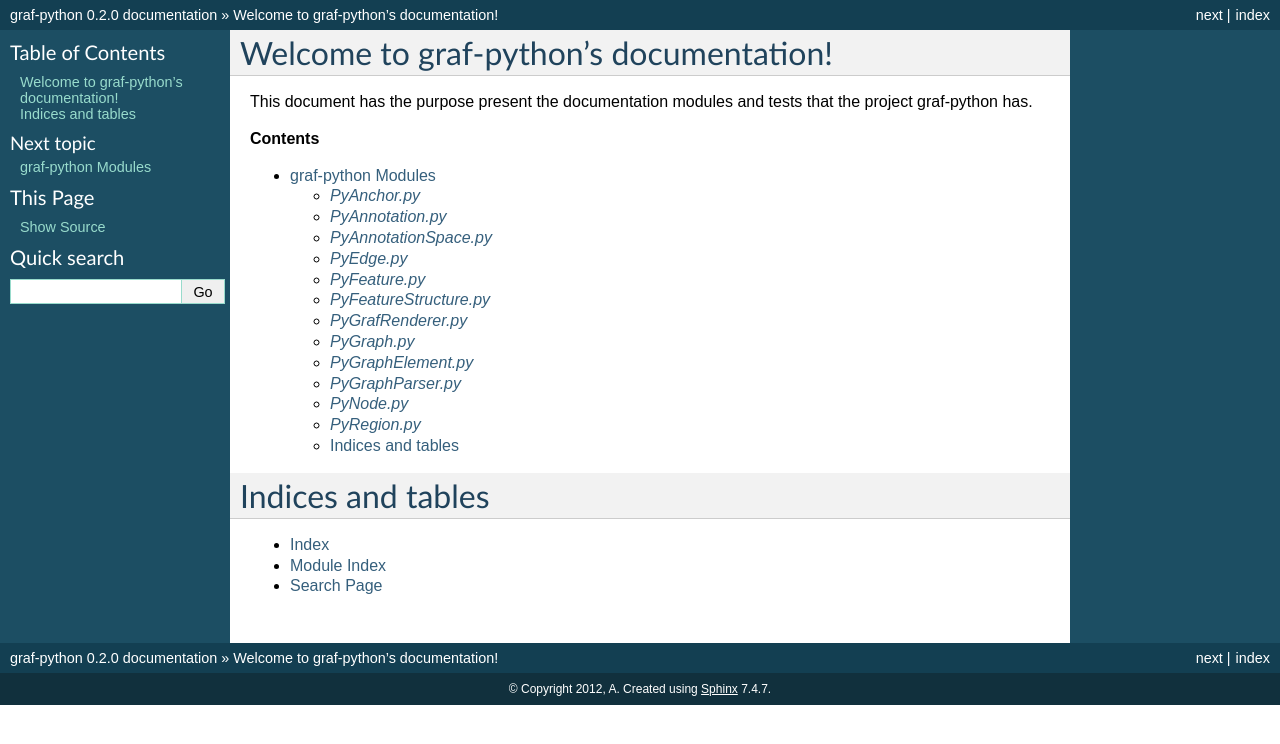
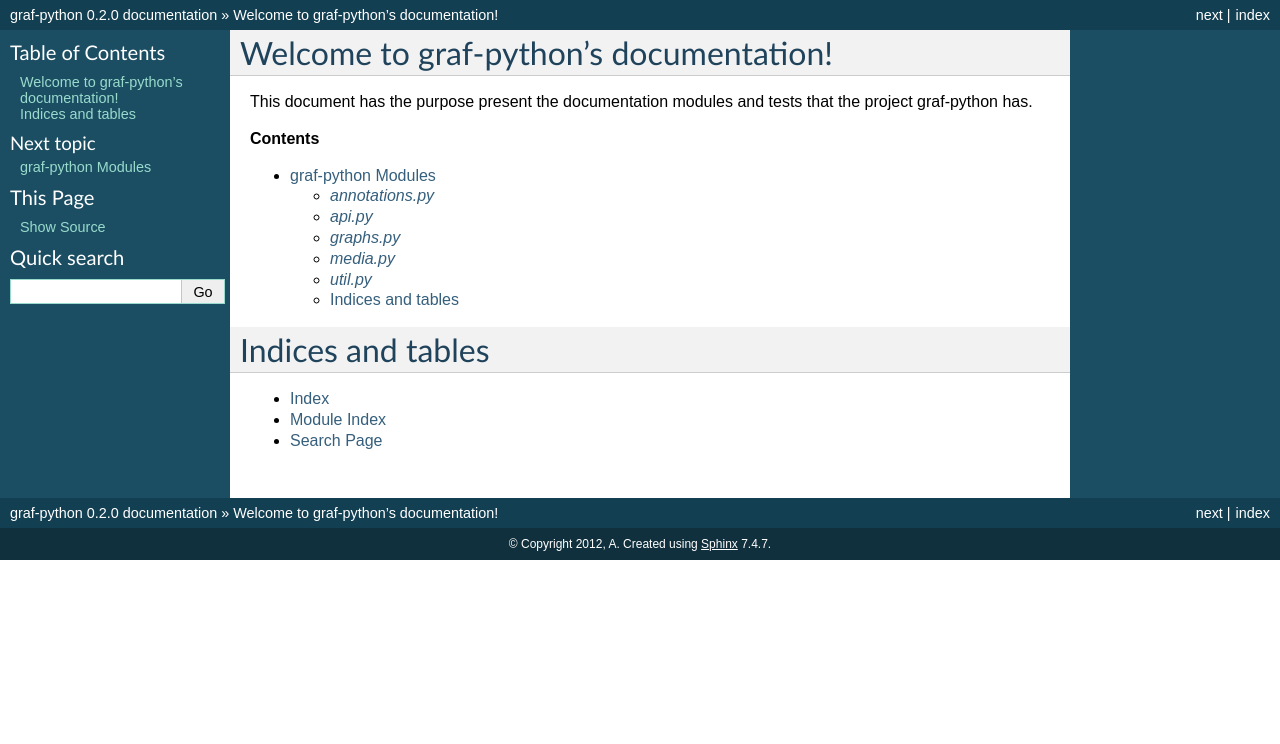
Before and after one commit to cidles/graf-python, a Sphinx documentation site: the page built from doc/index.rst, in a window 1280 px wide. Shown: the top 744 px of the page. Built offline with Sphinx 7.4.7, drawn with Linux system fonts in a browser that asks for light colours; formulas are drawn with MathJax 3; pages that are not in the unit, such as notebooks, are missing from menus.

```diff
--- a/doc/modules.rst
+++ b/doc/modules.rst
@@ -5,18 +5,12 @@ graf-python Modules
 .. toctree::
    :maxdepth: 1
 
-   pyanchor
-   pyannotation
-   pyannotationspace
-   pyedge
-   pyfeature
-   pyfeaturestructure
-   pygrafrender
-   pygraph
-   pygraphelement
-   pygraphparser
-   pynode
-   pyregion
+   annotations
+   api
+   inout
+   graphs
+   media
+   util
 
 Indices and tables
 ==================
```
Also changed, not shown: doc/annotations.rst (added, +13 -0 lines), doc/api.rst (added, +13 -0 lines), doc/graphs.rst (added, +13 -0 lines), doc/io.rst (added, +13 -0 lines), doc/media.rst (added, +13 -0 lines), doc/pyanchor.rst (deleted, +0 -13 lines), doc/pyannotation.rst (deleted, +0 -13 lines), doc/pyannotationspace.rst (deleted, +0 -13 lines), doc/pyedge.rst (deleted, +0 -13 lines), doc/pyfeature.rst (deleted, +0 -13 lines), doc/pyfeaturestructure.rst (deleted, +0 -13 lines), doc/pygrafrender.rst (deleted, +0 -13 lines), doc/pygraph.rst (deleted, +0 -13 lines), doc/pygraphelement.rst (deleted, +0 -13 lines), 4 more files.
